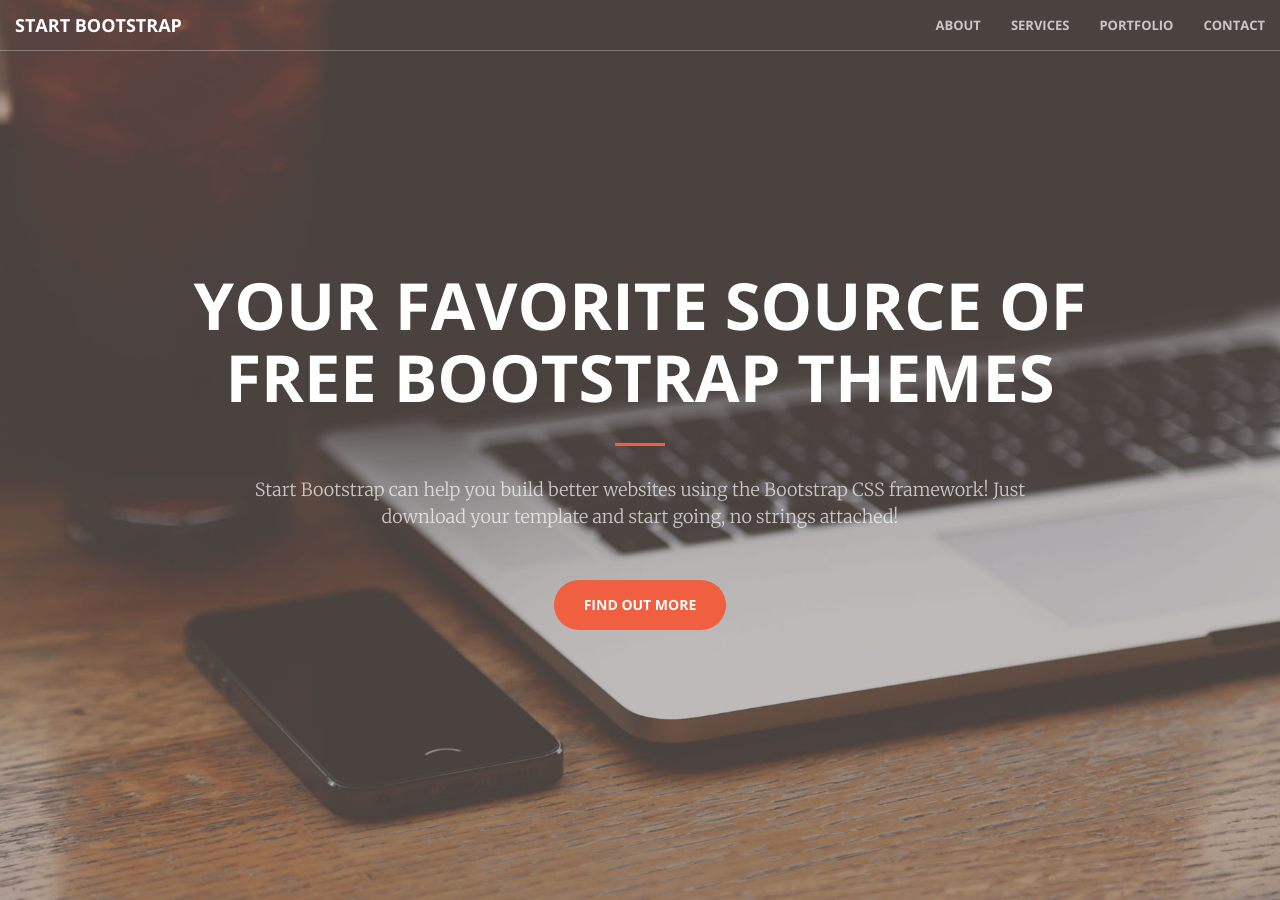
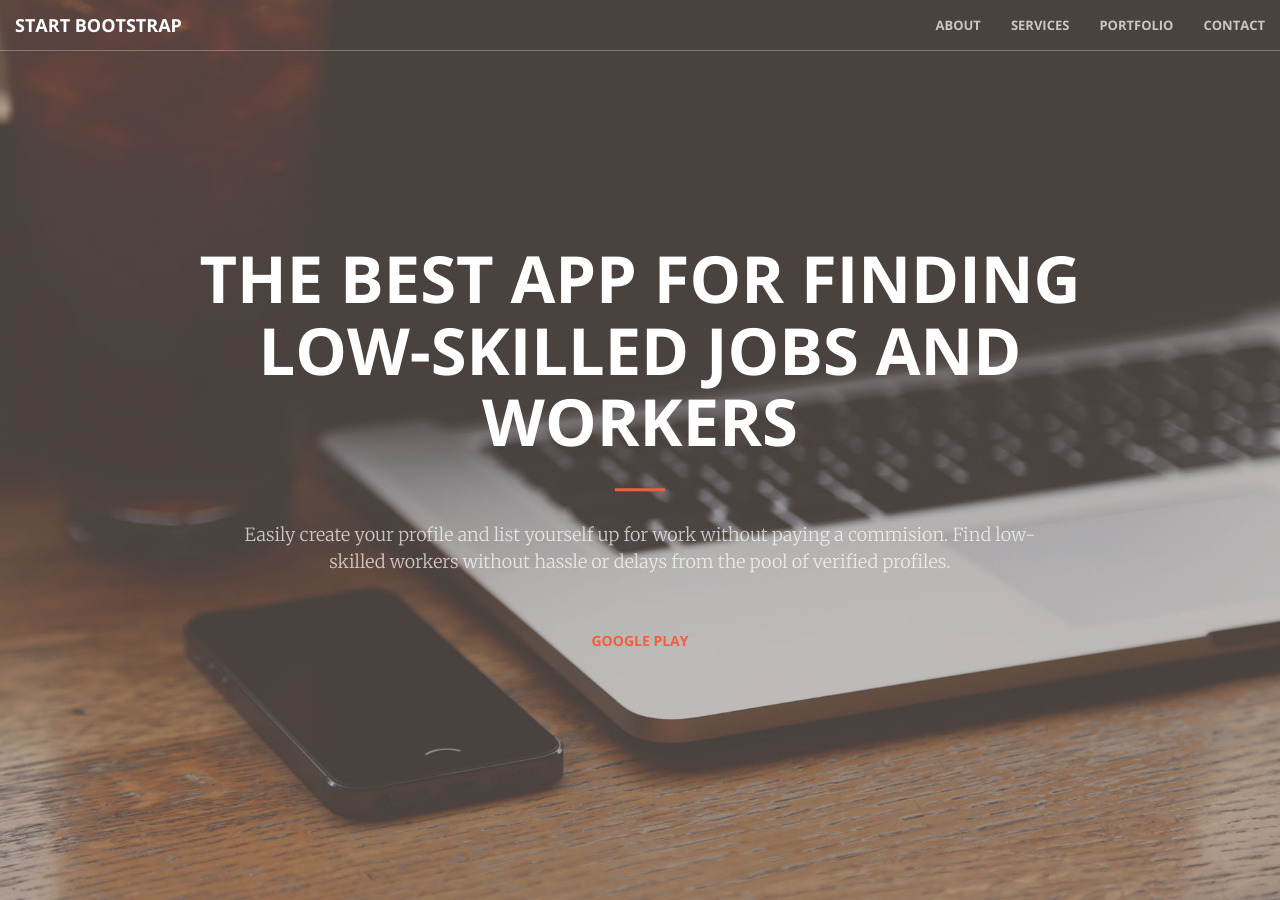
Before and after one commit to gargsaar/bluecollarjobs, a Jekyll site: the page built from index.html, in a window 1280 px wide and 900 px high. Built offline with Jekyll 4.4.1, drawn with Linux system fonts in a browser that asks for light colours.

Commit message:
Update header.html

```diff
--- a/_includes/header.html
+++ b/_includes/header.html
@@ -1,10 +1,10 @@
 <header>
     <div class="header-content">
         <div class="header-content-inner">
-            <h1>Your Favorite Source of Free Bootstrap Themes</h1>
+            <h1>The best app for finding low-skilled jobs and workers</h1>
             <hr>
-            <p>Start Bootstrap can help you build better websites using the Bootstrap CSS framework! Just download your template and start going, no strings attached!</p>
-            <a href="#about" class="btn btn-primary btn-xl page-scroll">Find Out More</a>
+            <p>Easily create your profile and list yourself up for work without paying a commision. Find low-skilled workers without hassle or delays from the pool of verified profiles.</p>
+            <a class="btn btn-google" href="#" title="Google Play">Google Play</a>
         </div>
     </div>
 </header>
```
